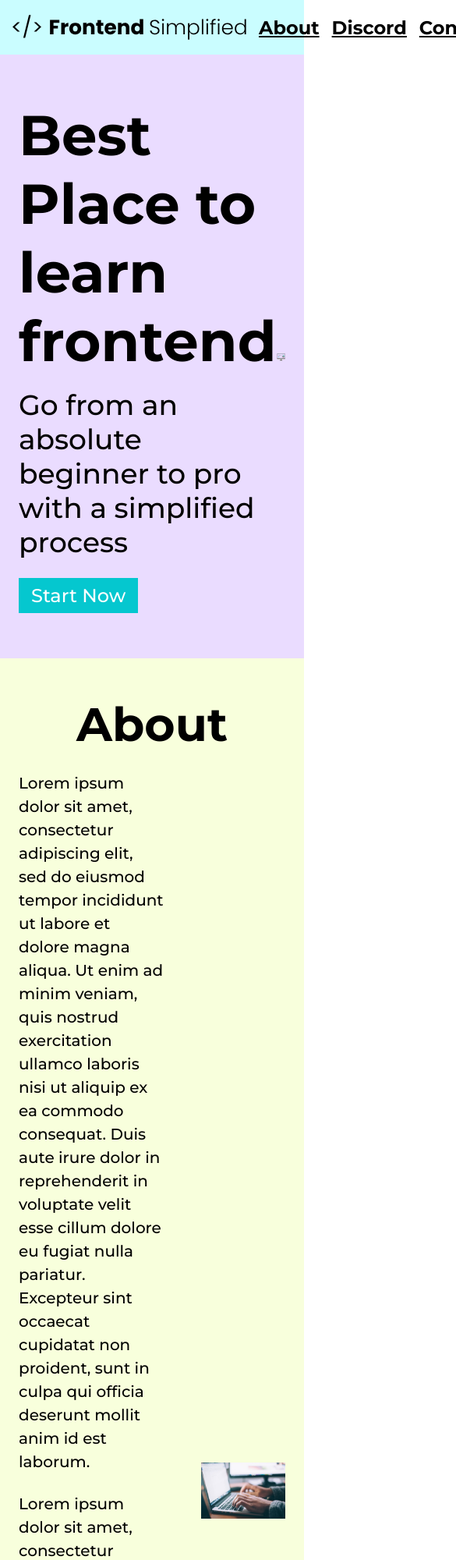
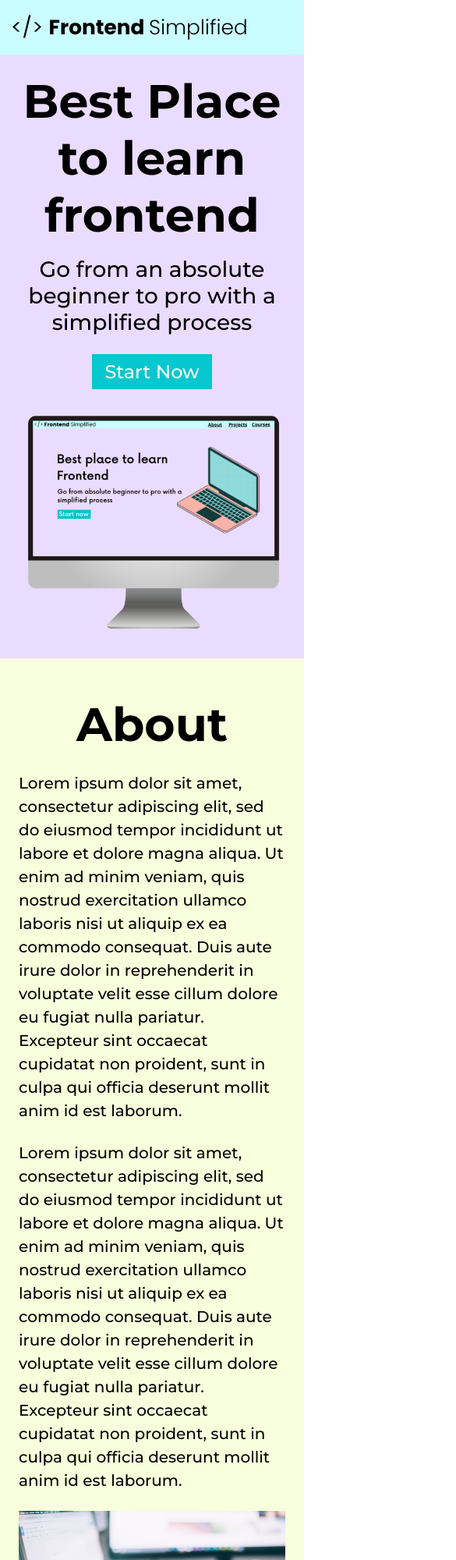
Before and after one commit to Xylirator/mini-project, a plain HTML site: page index.html in a window 390 px wide. Shown: the top 2000 px of the page at 78% size, 585 px wide, since content can reach past the window. Drawn offline with Linux system fonts and the light colour scheme.

Commit message:
finished responsiveness

```diff
--- a/index.html
+++ b/index.html
@@ -20,12 +20,12 @@
       </nav>
       <header>
         <div class="row">
-          <div>
+          <div class="Home__description">
             <h1>Best Place to learn frontend</h1>
             <p class="subheader">
               Go from an absolute beginner to pro with a simplified process
             </p>
-            <button>Start Now</button>
+            <button class="Home__description--button">Start Now</button>
           </div>
           <figure>
             <img
--- a/style.css
+++ b/style.css
@@ -137,7 +137,7 @@ CONTACT
 */
 
 #Contact {
-    background-color:#dce9ff;
+  background-color: #dce9ff;
 }
 form {
   width: 100%;
@@ -145,12 +145,13 @@ form {
   flex-direction: column;
   max-width: 600px;
   margin: 0 auto;
+  padding: 0 24px;
 }
-input, textarea {
+input,
+textarea {
   margin-bottom: 24px;
   font-size: 20px;
   padding: 6px 12px;
-
 }
 
 /*
@@ -170,10 +171,74 @@ footer {
   margin-bottom: 16px;
 }
 
-.footer__links{
+.footer__links {
   margin-bottom: 32px;
 }
 
-.footer__link{
+.footer__link {
   padding: 0 16px;
 }
+/* SMALL PHONES, TABLETS, LARGE SMARTPHONES */
+@media (max-width: 728px) {
+  .row {
+    flex-direction: column;
+  }
+
+  .Home__description {
+    margin-bottom: 24px;
+    display: flex;
+    flex-direction: column;
+    align-items: center;
+  }
+
+  .Home__description--button {
+    max-width: 240px;
+  }
+
+  h1 {
+    text-align: center;
+    font-size: 60px;
+  }
+
+  .subheader {
+    text-align: center;
+    font-size: 28px;
+  }
+
+  ul {
+    display: none;
+  }
+
+  .section__description {
+    flex-direction: column;
+  }
+
+  .section__description--wrapper {
+    width: 100%;
+  }
+
+  .about__img--wrapper {
+    width: 100%;
+  }
+
+  #Discord .section__description {
+    flex-direction: column-reverse;
+  }
+
+  footer {
+    padding: 48px 24px;
+  }
+
+  .footer__logo {
+    max-width: 360px;
+  }
+
+  .footer__link {
+    padding: 0 2px;
+    font-size: 16px;
+  }
+
+  .footer__links {
+    margin-bottom: 24px;
+  }
+}
```
Lines whose indentation alone changed are shown as unchanged.
